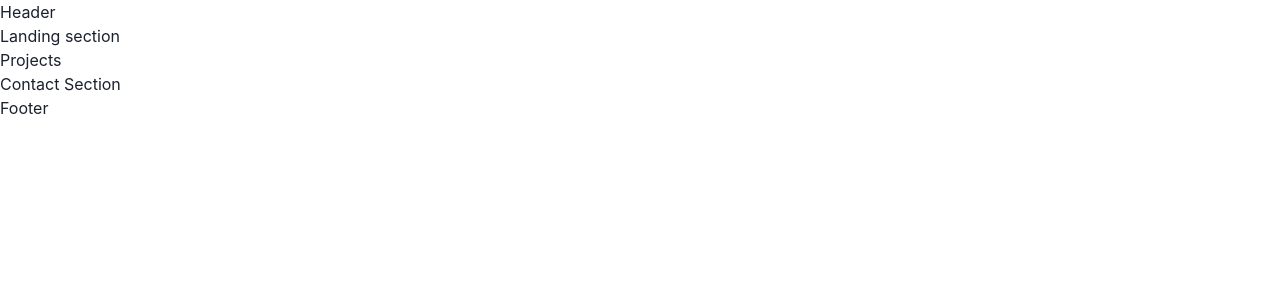
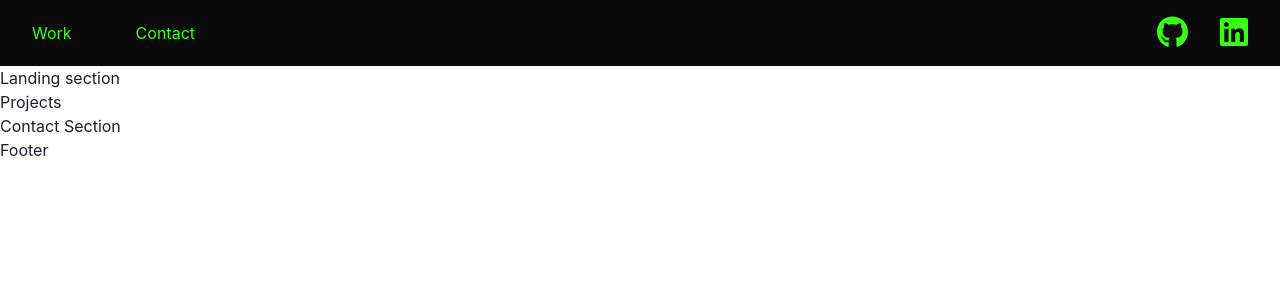
Before and after one commit to CarlosTussi/Websites, a React (Create React App) app in the folder Portfolio/portfolio/: page / in a window 1280 px wide. Shown: the top 300 px of the page. Built offline with nearby package versions, Linux system fonts and the light colour scheme.

Commit message:
[ADD] Nav menu on Header component

```diff
--- a/Portfolio/portfolio/package.json
+++ b/Portfolio/portfolio/package.json
@@ -6,6 +6,11 @@
     "@chakra-ui/react": "^2.4.4",
     "@emotion/react": "^11.10.5",
     "@emotion/styled": "^11.10.5",
+    "@fortawesome/fontawesome-svg-core": "^6.2.1",
+    "@fortawesome/free-brands-svg-icons": "^6.2.1",
+    "@fortawesome/free-regular-svg-icons": "^6.2.1",
+    "@fortawesome/free-solid-svg-icons": "^6.2.1",
+    "@fortawesome/react-fontawesome": "^0.2.0",
     "@testing-library/jest-dom": "^5.16.5",
     "@testing-library/react": "^13.4.0",
     "@testing-library/user-event": "^13.5.0",
--- a/Portfolio/portfolio/src/components/Header.js
+++ b/Portfolio/portfolio/src/components/Header.js
@@ -1,12 +1,57 @@
+import { HStack, ListItem, UnorderedList, Box } from "@chakra-ui/react";
+import { FontAwesomeIcon } from "@fortawesome/react-fontawesome";
+import {
+    faGithub,
+    faLinkedin,
+  } from "@fortawesome/free-brands-svg-icons";
 
+const social = [
+    {
+        name: 'GitHub',
+        url: 'https://github.com/carlostussi',
+        icon: faGithub,
+    },
+    {
+        name: 'Linkedin',
+        url: 'https://www.linkedin.com/in/cetleite/',
+        icon: faLinkedin,
+    }
+
+]
 
 function Header()
 {
     return(
 
-    <header>
-        Header
-    </header>
+    <Box
+        bg="#0A0A0A"
+        color="#39FF14"
+        p="1em 2em 1em 1em">
+        <HStack justify="space-between">
+            <nav>
+                <UnorderedList styleType="none">
+                    <HStack spacing="4em">
+                        <a key="work"><ListItem>Work</ListItem></a>
+                        <a key="contact"><ListItem >Contact</ListItem></a>
+                    </HStack>
+                </UnorderedList>
+            </nav>
+
+            <nav>
+                <UnorderedList styleType="none">
+                    <HStack spacing="2em">
+                        {social.map((item) => {
+                            return(
+                                <a key={item.name} href={item.url}>
+                                    <ListItem><FontAwesomeIcon icon={item.icon} size="2x"/></ListItem>
+                                </a>
+                            );
+                        })}
+                    </HStack>
+                </UnorderedList>
+            </nav>
+        </HStack>
+    </Box>
 
     );
 }
--- a/Portfolio/portfolio/src/index.css
+++ b/Portfolio/portfolio/src/index.css
@@ -1,3 +1,8 @@
+*{
+  padding: 0;
+  margin: 0;
+}
+
 body {
   margin: 0;
   font-family: -apple-system, BlinkMacSystemFont, 'Segoe UI', 'Roboto', 'Oxygen',
```
Also changed, not shown: 2 other files (tests, documents, lock files or other folders).
